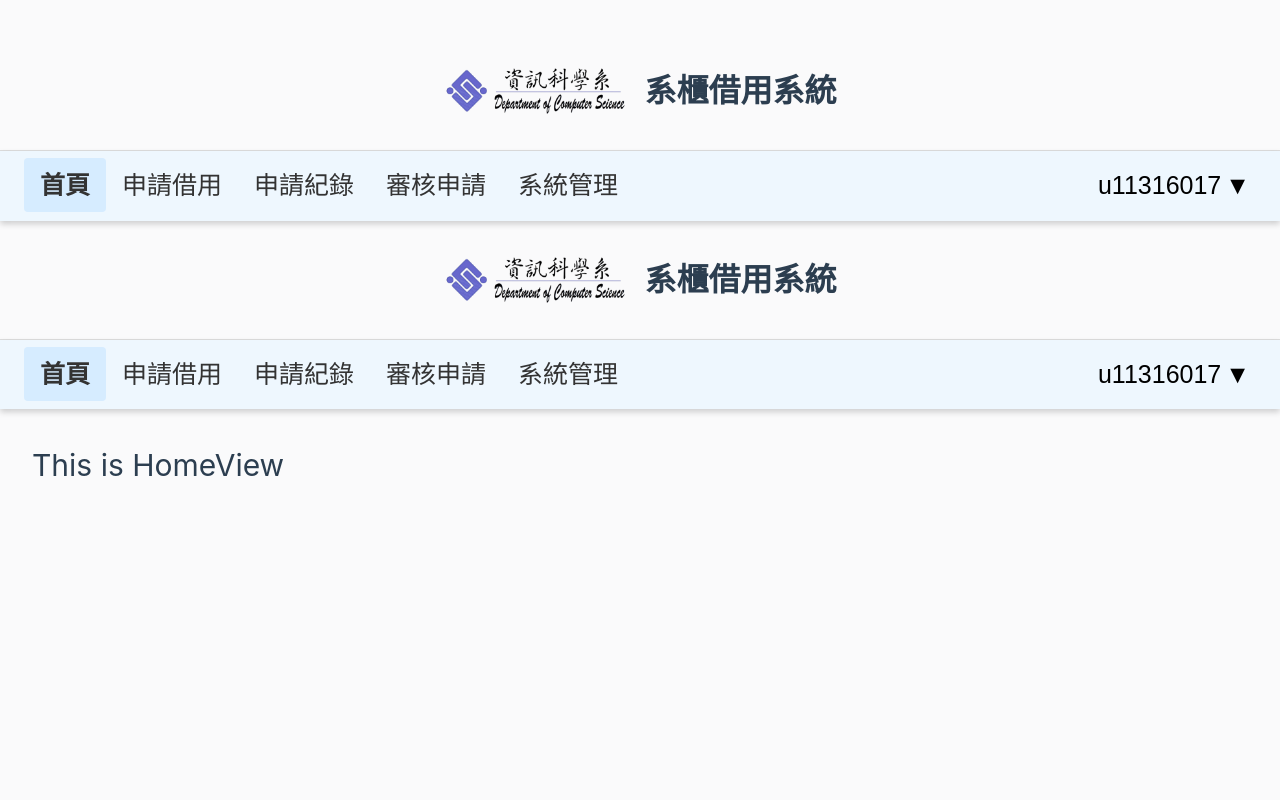
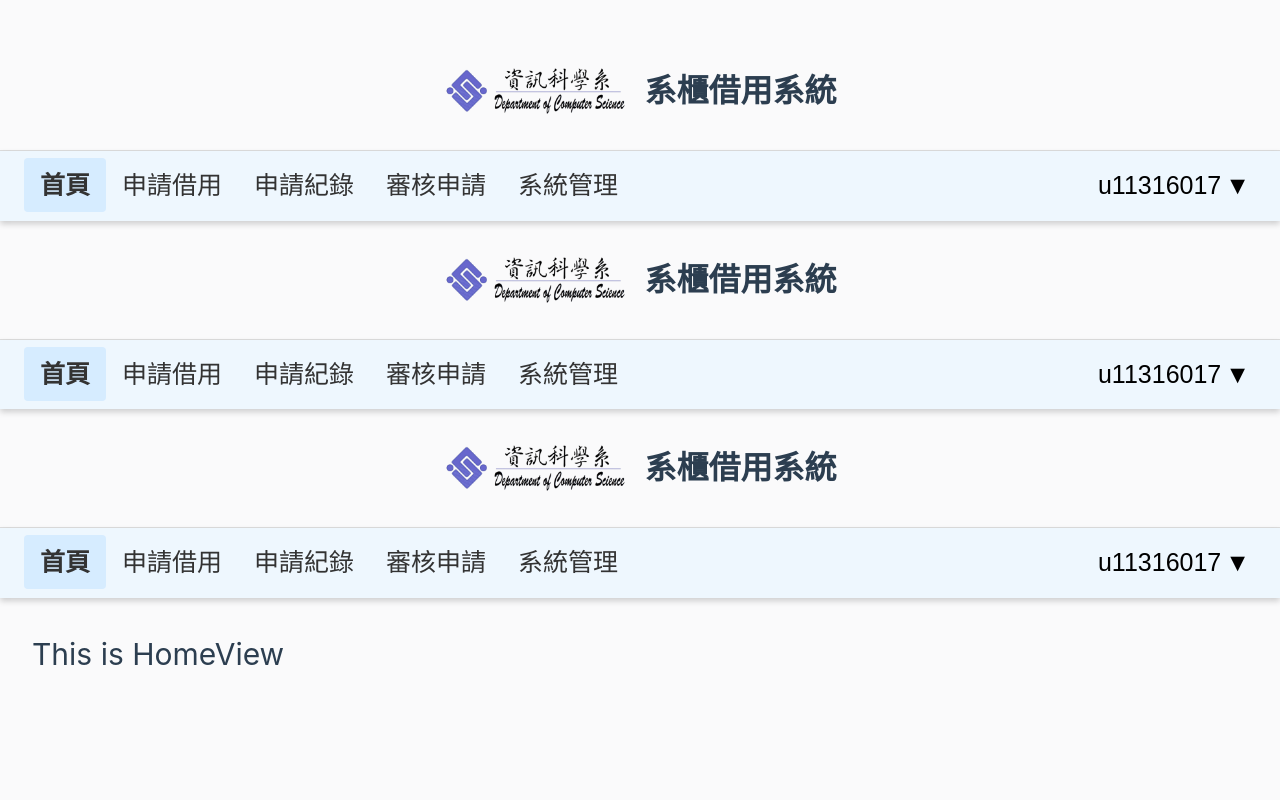
Before and after one commit to UTCS-G505/Locker-borrow-system-Frontend, a Vue app: page / in a window 1280 px wide. Shown: the top 800 px of the page. Built offline with nearby package versions, Linux system fonts and the light colour scheme.

Commit message:
style: 修正縮排

```diff
--- a/src/App.vue
+++ b/src/App.vue
@@ -6,10 +6,12 @@ import AppFooter from './components/AppFooter.vue'
 
 <template>
   <header>
+
     <nav>
       <AppNavBar />
     </nav>
       <AppNavBar />
+    <AppNavBar />
   </header>
 
   <main>
```
